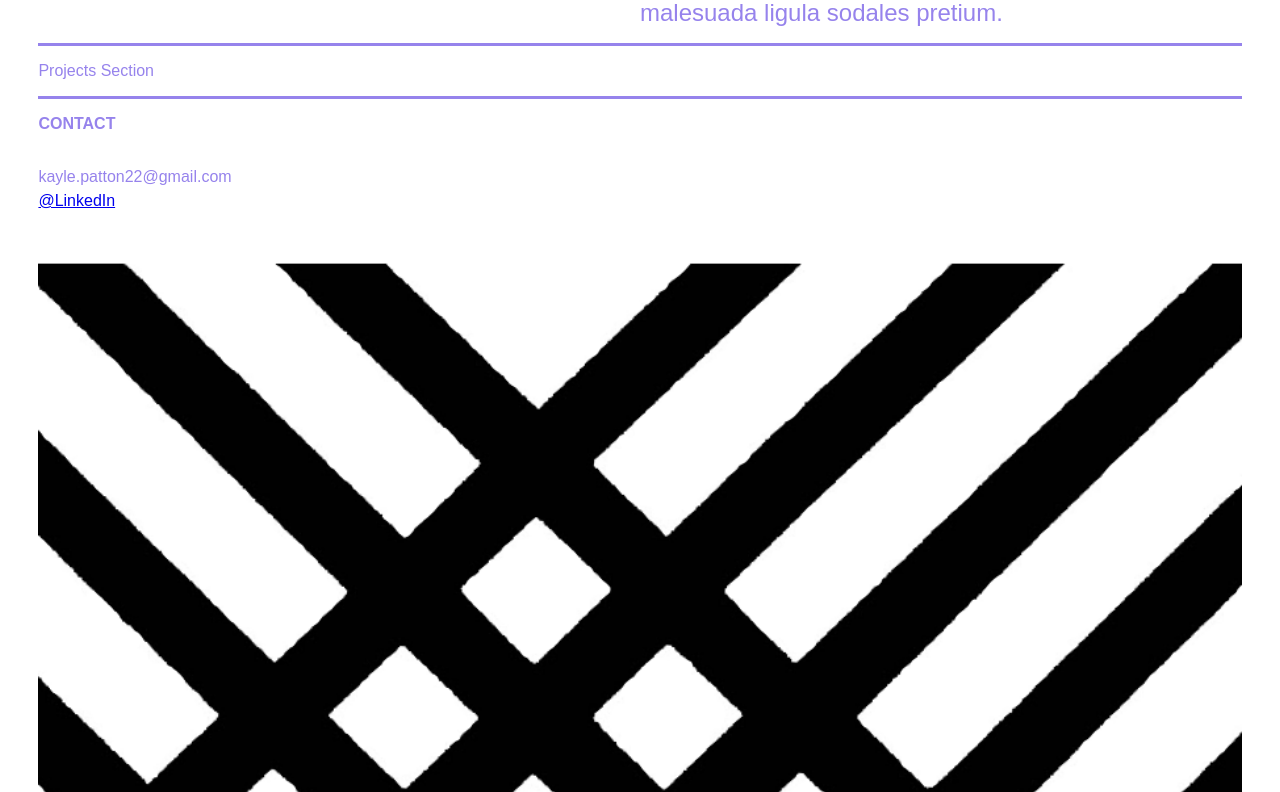
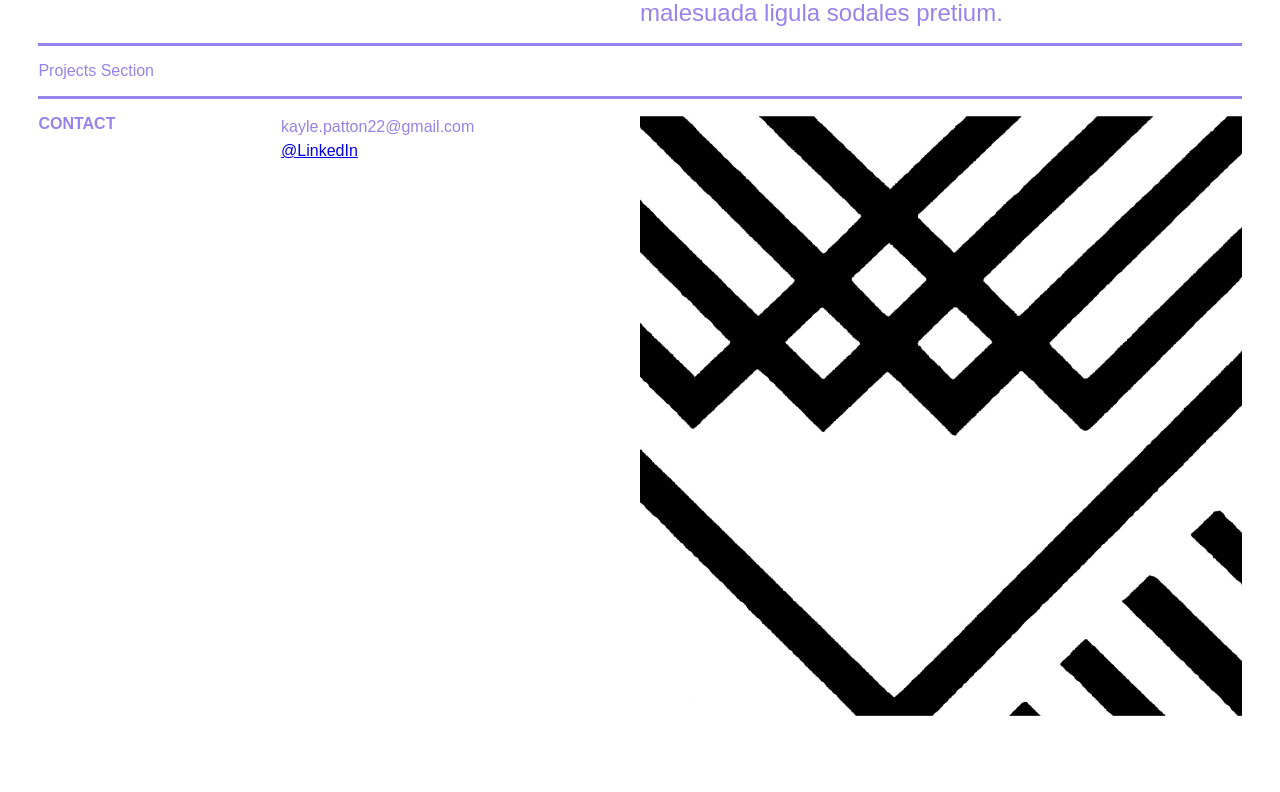
Before and after one commit to kayleriegerpatton/portfolio, a React app: page / in a window 1280 px wide. Shown: the part 1308-2100 px from the top of the page. Built offline with nearby package versions, Linux system fonts and the light colour scheme; a web font is replaced by a local one.

Commit message:
arranged contact section

```diff
--- a/src/components/ContactSection/ContactSection.css
+++ b/src/components/ContactSection/ContactSection.css
@@ -16,3 +16,14 @@
 #contact-text :visited {
 	color: var(--tropical-indigo);
 }
+
+@media (min-width: 768px) {
+	#contact-section {
+		flex-direction: row;
+		justify-content: space-between;
+	}
+
+	#contact-img {
+		max-width: 50%;
+	}
+}
--- a/src/components/ContactSection/ContactSection.jsx
+++ b/src/components/ContactSection/ContactSection.jsx
@@ -18,10 +18,10 @@
 						@LinkedIn
 					</a>
 				</div>
-
 				<img
 					src={personalLogo}
 					alt="Kayle's personal brand graphic, a black and white design reminiscent of chevrons"
+					id="contact-img"
 				/>
 			</section>
 		</div>
```
